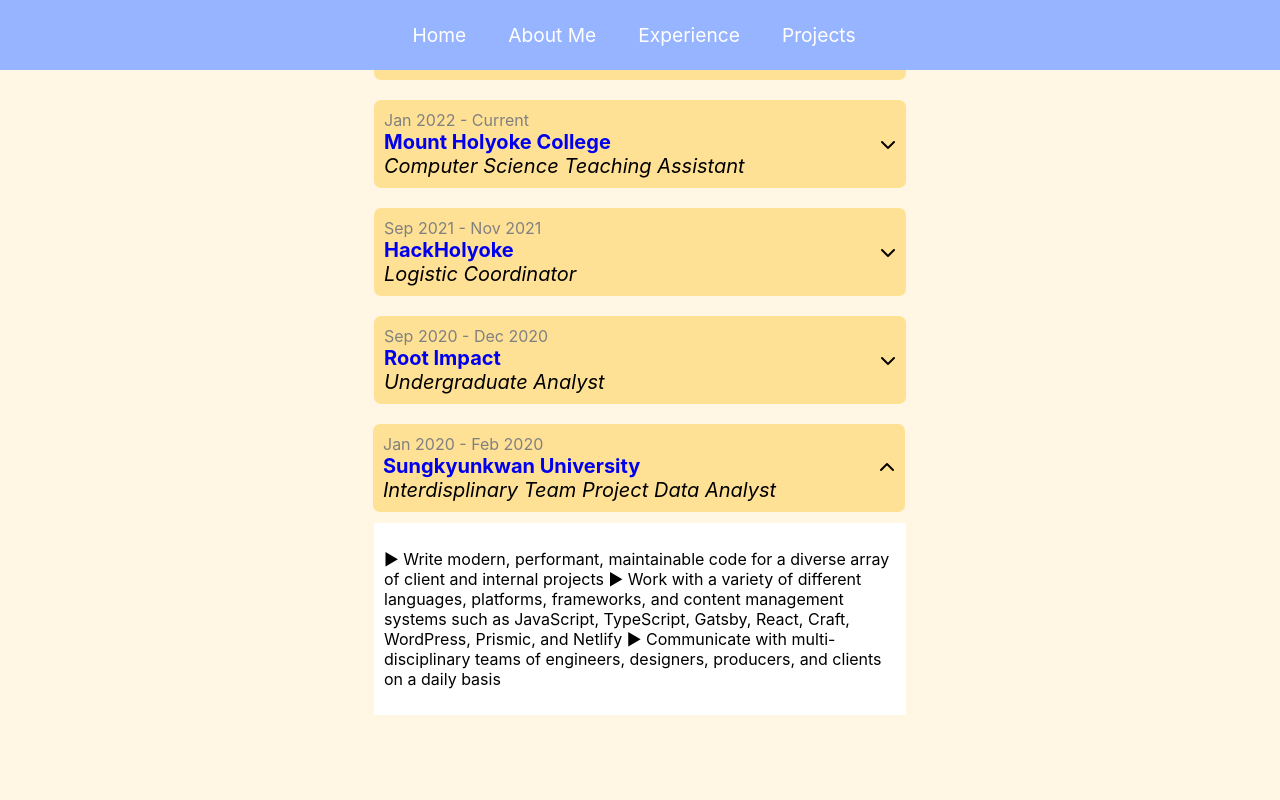
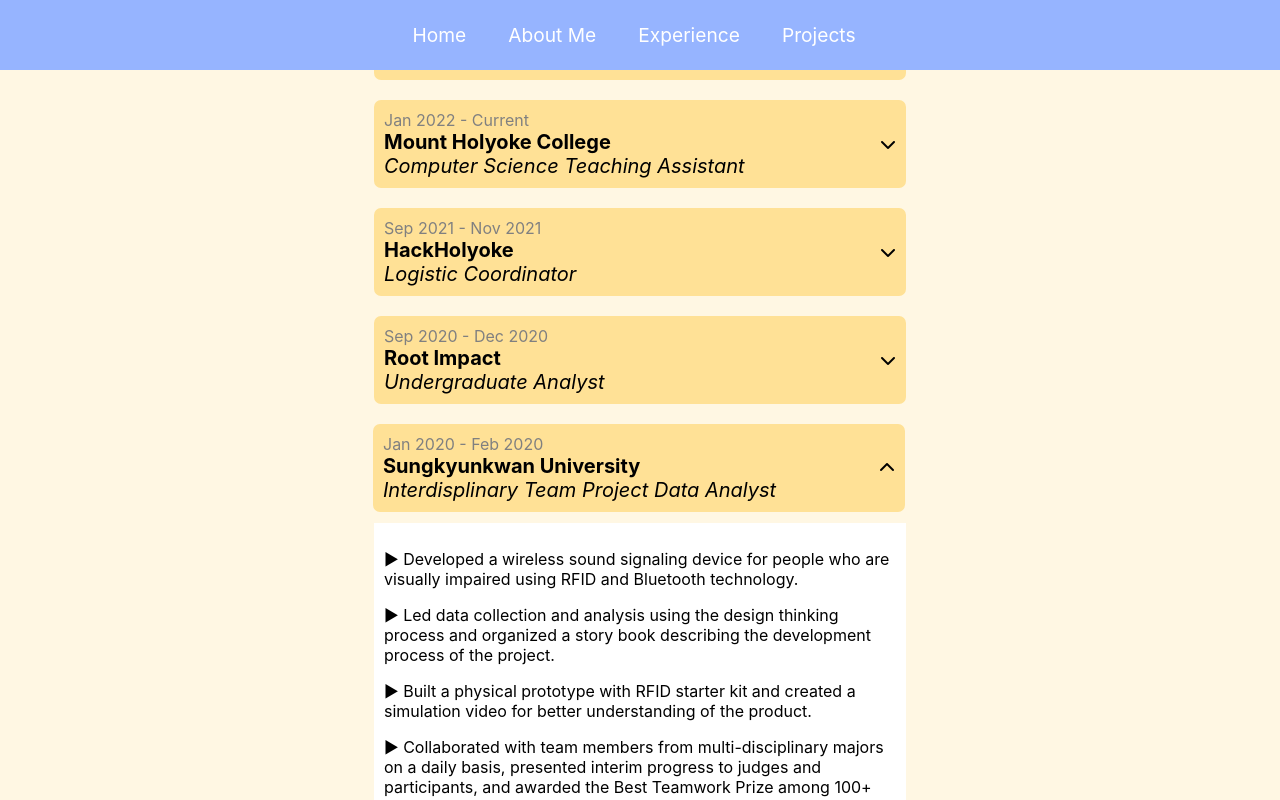
Before and after one commit to hejin-jeong/Portfolio-Website, a React (Create React App) app: page /experience in a window 1280 px wide. Both pictures are taken after a click on the element 640 px from the left and 841 px from the top of the page. Shown: the part 374-1174 px from the top of the page. Built offline with nearby package versions, Linux system fonts and the light colour scheme; the HTML template or start-up script is replaced by a standard one; a web font is replaced by a local one.

Commit message:
Update experience contents and button hover color

```diff
--- a/src/components/ExperienceCard.css
+++ b/src/components/ExperienceCard.css
@@ -28,12 +28,14 @@
     flex-direction: column;
 }
 
+.employer {
+    color: black;
+}
+
 .employer:hover {
     color: #96B4FF;
 }
 
-.arrow {
-}
 
 .experience-clicked {
     background-color: white;
--- a/src/components/ExperienceCard.js
+++ b/src/components/ExperienceCard.js
@@ -9,6 +9,7 @@
   role,
   role2,
   role3,
+  role4
 }) {
   const [isClicked, setIsClicked] = useState(false);
 
@@ -37,7 +38,7 @@
         </div>
         <i
           className={
-            isClicked ? "fa fa-chevron-up arrow" : "fa fa-chevron-down arrow"
+            isClicked ? "fa fa-chevron-up" : "fa fa-chevron-down"
           }
         ></i>
       </div>
@@ -48,6 +49,7 @@
         <p>{role}</p>
         <p>{role2}</p>
         <p>{role3}</p>
+        <p>{role4}</p>
       </div>
     </div>
   );
--- a/src/components/ExperienceItems.js
+++ b/src/components/ExperienceItems.js
@@ -1,3 +1,94 @@
+// ▶ Write modern, performant, maintainable code for a diverse array of client and internal projects
+
+// ▶ Work with a variety of different languages, platforms, frameworks, and content management systems such as JavaScript, TypeScript, Gatsby, React, Craft, WordPress, Prismic, and Netlify
+
+// ▶ Communicate with multi-disciplinary teams of engineers, designers, producers, and clients on a daily basis
+
+/*
+MHC Computer Science Society logo
+Computer Science SocietyComputer Science Society
+2 yrs 9 mos2 yrs 9 mos
+PresidentPresident
+Dec 2020 - Jan 2022 · 1 yr 2 mosDec 2020 - Jan 2022 · 1 yr 2 mos
+- Organized weekly meetings with the entire team for status updates and cross-team bonding
+- Developed goals for the organization and delegated expectations for each team to reach those goals- Organized weekly meetings with the entire team for status updates and cross-team bonding - Developed goals for the organization and delegated expectations for each team to reach those goals
+Chair of DesignChair of Design
+May 2019 - Dec 2020 · 1 yr 8 mosMay 2019 - Dec 2020 · 1 yr 8 mos
+South Hadley, Massachusetts, United StatesSouth Hadley, Massachusetts, United States
+- Redesigned the CSSociety website using Adobe Photoshop to encourage traffic from interested parties
+- Responsible for leading and overseeing the web development team
+- Redesigned the CSSociety website using Adobe Photoshop to encourage traffic from interested parties - Responsible for leading and overseeing the web development team
+TechTogether New York logo
+Chapter DirectorChapter Director
+TechTogether New YorkTechTogether New York
+Mar 2021 - Oct 2021 · 8 mosMar 2021 - Oct 2021 · 8 mos
+New York, New York, United StatesNew York, New York, United States
+Vimeo logo
+Software Engineering InternSoftware Engineering Intern
+Vimeo · InternshipVimeo · Internship
+Jun 2021 - Aug 2021 · 3 mosJun 2021 - Aug 2021 · 3 mos
+New York, New York, United StatesNew York, New York, United States
+- Rebuilt customer settings page on Vimeo OTT sites using React and Ruby on Rails
+- Collaborated with designers to optimize and develop UX and UI design for the new settings page
+- Assisted other engineers on the team with in-progress projects as needed- Rebuilt customer settings page on Vimeo OTT sites using React and Ruby on Rails - Collaborated with designers to optimize and develop UX and UI design for the new settings page - Assisted other engineers on the team with in-progress projects as needed
+TechTogether Atlanta logo
+Chapter DirectorChapter Director
+TechTogether AtlantaTechTogether Atlanta
+Dec 2020 - Feb 2021 · 3 mosDec 2020 - Feb 2021 · 3 mos
+Atlanta, Georgia, United StatesAtlanta, Georgia, United States
+- Organized TechTogether’s first annual hackathon in Atlanta for gender-marginalized individuals with 800+ registrants
+- Conducted regular meetings with cross-functional teams of 15+ organizers to prioritize project tasks according to event goals, deadlines, and task values- Organized TechTogether’s first annual hackathon in Atlanta for gender-marginalized individuals with 800+ registrants - Conducted regular meetings with cross-functional teams of 15+ organizers to prioritize project tasks according to event goals, deadlines, and task values
+Dotdash logo
+Product InternProduct Intern
+Dotdash · InternshipDotdash · Internship
+Jun 2020 - Dec 2020 · 7 mosJun 2020 - Dec 2020 · 7 mos
+New York, New York, United StatesNew York, New York, United States
+- Collaborated with product, marketing, design and engineering teams to develop plans for the implementation of new features in existing products
+- Utilized user experience testing tools and conducted stakeholder interviews to identify potential product improvements- Collaborated with product, marketing, design and engineering teams to develop plans for the implementation of new features in existing products - Utilized user experience testing tools and conducted stakeholder interviews to identify potential product improvements
+TechTogether New York logo
+Programming Team & Graphic DesignerProgramming Team & Graphic Designer
+TechTogether New YorkTechTogether New York
+Apr 2020 - Dec 2020 · 9 mosApr 2020 - Dec 2020 · 9 mos
+New York, New York, United StatesNew York, New York, United States
+- Acted as the liaison between the programming and marketing teams for cross-team collaboration
+- Selected and organized workshops, activities, challenges and prizes for the hackathon
+- Designed flyers, social media posts and various marketing materials to increase follower participation- Acted as the liaison between the programming and marketing teams for cross-team collaboration - Selected and organized workshops, activities, challenges and prizes for the hackathon - Designed flyers, social media posts and various marketing materials to increase follower participation
+iD Tech Camps logo
+Camp InstructorCamp Instructor
+iD Tech Camps · SeasonaliD Tech Camps · Seasonal
+Jun 2019 - Aug 2019 · 3 mosJun 2019 - Aug 2019 · 3 mos
+New York, New York, United StatesNew York, New York, United States
+- Constructed lesson plans for and instructed tech courses of varying difficulty for students 7-12 years old
+- Taught students how to code in Java, JavaScript, Python and Scratch- Constructed lesson plans for and instructed tech courses of varying difficulty for students 7-12 years old - Taught students how to code in Java, JavaScript, Python and Scratch
+Cravath, Swaine & Moore LLP logo
+IT Hardware InternIT Hardware Intern
+Cravath, Swaine & Moore LLP · InternshipCravath, Swaine & Moore LLP · Internship
+Jun 2018 - Aug 2018 · 3 mosJun 2018 - Aug 2018 · 3 mos
+New York, New York, United StatesNew York, New York, United States
+- Managed stock of computers and monitors on a weekly basis
+- Built and developed computers, preparing them for use by firm employees- Managed stock of computers and monitors on a weekly basis - Built and developed computers, preparing them for use by firm employees
+Girls Who Code logo
+Club HeadClub Head
+Girls Who CodeGirls Who Code
+Sep 2016 - Jun 2018 · 1 yr 10 mosSep 2016 - Jun 2018 · 1 yr 10 mos
+New York, New York, United StatesNew York, New York, United States
+- In charge of organizing day-to-day club activities and events
+- Ensure club members complete assignments and understand course material- In charge of organizing day-to-day club activities and events - Ensure club members complete assignments and understand course material
+Foundation Center logo
+Web Design and Devepopment InternWeb Design and Devepopment Intern
+Foundation Center · InternshipFoundation Center · Internship
+Jul 2017 - Sep 2017 · 3 mosJul 2017 - Sep 2017 · 3 mos
+New York, New York, United StatesNew York, New York, United States
+- Designed, built and maintained client websites and high traffic Foundation Center webpages using WordPress and eZ Publish
+- Conducted quality assurance tests, assisting in the development of AI powered search for Foundation Center-hosted sites- Designed, built and maintained client websites and high traffic Foundation Center webpages using WordPress and eZ Publish - Conducted quality assurance tests, assisting in the development of AI powered search for Foundation Center-hosted sites
+Usdan Center for the Creative & Performing Arts logo
+Bus monitorBus monitor
+Usdan Summer Camp for the ArtsUsdan Summer Camp for the Arts
+Jun 2014 - Aug 2015 · 1 yr 3 mosJun 2014 - Aug 2015 · 1 yr 3 mos
+Wheatley Heights, NYWheatley Heights, NY
+- Liased with the bus driver during the two hour drive to and from camp every morning and afternoon throughout the summer
+- Directed the children on the bus, making sure that they were safe and comfortable
+*/
 export const ExperienceItems = [
     {
         id: 1,
@@ -5,9 +96,10 @@
         employer: 'Bonterra',
         date: 'June 2022 - Aug 2022',
         url: 'https://www.bonterratech.com/',
-        role: '▶ Write modern, performant, maintainable code for a diverse array of client and internal projects',
-        role2: '▶ Work with a variety of different languages, platforms, frameworks, and content management systems such as JavaScript, TypeScript, Gatsby, React, Craft, WordPress, Prismic, and Netlify',
-        role3: '▶ Communicate with multi-disciplinary teams of engineers, designers, producers, and clients on a daily basis'
+        role: '▶ Built RESTful APIs for an integrated web platform and created an online report page where clients are able to filter their transactions from a particular third-party platform using C# and SQL.',
+        role2: '▶ Wrote tests for features and API functionallity and ran both automated and manual testings on TeamCity. Utilized Microsoft SQL Server Management Studio to retrieve data from SQL server databases.',
+        role3: '▶ Upgraded Android mobile app, configured Bluetooth permission requests to meet security requirements, and set up its UI design using Kotlin.',
+        role4: '▶ Did pair programming and code reviews to engineers across teams. Shared ongoing process and presented the projects during daily team stand-up and biweekly stakeholder meetings.'
     },
     {
         id: 2,
@@ -15,7 +107,8 @@
         employer: 'HackHolyoke',
         date: 'March 2022 - Current',
         url: 'https://hackholyoke.com/',
-        role: '▶ Write modern, performant, maintainable code for a diverse array of client and internal projects \n▶ Work with a variety of different languages, platforms, frameworks, and content management systems such as JavaScript, TypeScript, Gatsby, React, Craft, WordPress, Prismic, and Netlify \n▶ Communicate with multi-disciplinary teams of engineers, designers, producers, and clients on a daily basis'
+        role: '▶ Co-developing an official website for the school’s traditional 24-hour hackathon using React.js and Figma.',
+        role2: '▶ Organized weekly web development team meetings and utilized GitHub milestones to prioritize project tasks according to the hackathon\'s goals, deadlines, and task values.'
     },
     {
         id: 3,
@@ -23,7 +116,8 @@
         employer: 'Mount Holyoke College',
         date: 'Jan 2022 - Current',
         url: 'https://www.mtholyoke.edu/',
-        role: '▶ Write modern, performant, maintainable code for a diverse array of client and internal projects \n▶ Work with a variety of different languages, platforms, frameworks, and content management systems such as JavaScript, TypeScript, Gatsby, React, Craft, WordPress, Prismic, and Netlify \n▶ Communicate with multi-disciplinary teams of engineers, designers, producers, and clients on a daily basis'
+        role: '▶ Pair programming and assisting 14 students with Python coding assignments and debugging in weekly Intro to Computer Science lab sessions and TA hours.',
+        role2: '▶ Mentoring 5 students with 1-on-1 weekly meetings tutoring on CS-related problems and career path.'
     },
     {
         id: 4,
@@ -31,7 +125,8 @@
         employer: 'HackHolyoke',
         date: 'Sep 2021 - Nov 2021',
         url: 'https://hackholyoke.com/',
-        role: '▶ Write modern, performant, maintainable code for a diverse array of client and internal projects \n▶ Work with a variety of different languages, platforms, frameworks, and content management systems such as JavaScript, TypeScript, Gatsby, React, Craft, WordPress, Prismic, and Netlify \n▶ Communicate with multi-disciplinary teams of engineers, designers, producers, and clients on a daily basis'
+        role: '▶ Coordinated workshops, mentorships, and judging sessions for gender-marginalized individuals with 350+ registrants.',
+        role2: '▶ Conducted weekly logistic team meetings for discussions and updated status during regular meetings with cross-functional teams of 10+ organizers.'
     },
     {
         id: 5,
@@ -39,7 +134,8 @@
         employer: 'Root Impact',
         date: 'Sep 2020 - Dec 2020',
         url: 'https://rootimpact.org/en/',
-        role: '▶ Write modern, performant, maintainable code for a diverse array of client and internal projects \n▶ Work with a variety of different languages, platforms, frameworks, and content management systems such as JavaScript, TypeScript, Gatsby, React, Craft, WordPress, Prismic, and Netlify \n▶ Communicate with multi-disciplinary teams of engineers, designers, producers, and clients on a daily basis'
+        role: '▶ Collaborated with Woowa Brothers Co. (South Korea’s biggest delivery platform company) by suggesting solutions and UI designs for their mobile app (10M+ downloads) about assisting low income children and low income single households who are suffering from Covid-19.',
+        role2: '▶ Held daily meetings with undergraduates team following the design thinking process using Google Docs, Sheets, Slides, and Forms and provided insights into the data from survey and interviews with 100+ participants.',
     },
     {
         id: 6,
@@ -47,6 +143,9 @@
         employer: 'Sungkyunkwan University',
         date: 'Jan 2020 - Feb 2020',
         url: 'https://eng.skku.edu/',
-        role: '▶ Write modern, performant, maintainable code for a diverse array of client and internal projects \n▶ Work with a variety of different languages, platforms, frameworks, and content management systems such as JavaScript, TypeScript, Gatsby, React, Craft, WordPress, Prismic, and Netlify \n▶ Communicate with multi-disciplinary teams of engineers, designers, producers, and clients on a daily basis'
+        role: '▶ Developed a wireless sound signaling device for people who are visually impaired using RFID and Bluetooth technology.',
+        role2: '▶ Led data collection and analysis using the design thinking process and organized a story book describing the development process of the project.',
+        role3: '▶ Built a physical prototype with RFID starter kit and created a simulation video for better understanding of the product.',
+        role4: '▶ Collaborated with team members from multi-disciplinary majors on a daily basis, presented interim progress to judges and participants, and awarded the Best Teamwork Prize among 100+ participants from 15+ teams.'
     }
 ]
--- a/src/components/Footer.css
+++ b/src/components/Footer.css
@@ -10,4 +10,5 @@
 
 .footer-logos {
     margin: 0 10px;
+    color: #96B4FF;
 }
--- a/src/components/Footer.js
+++ b/src/components/Footer.js
@@ -8,13 +8,13 @@
   return (
     <footer className="footer">
       <div>
-        <a href="https://github.com/hejin-jeong" target="_blank" rel="noreferrer">
+        <a href="https://github.com/hejin-jeong" target="_blank" rel="noreferrer" title="GitHub">
           <i class="fa fa-github footer-logos" aria-hidden="true"></i>
         </a>
-        <a href="mailto:pearlofthesea25@gmail.com">
+        <a href="mailto:pearlofthesea25@gmail.com" title="Gmail">
         <i class="fa fa-envelope footer-logos"></i>
         </a>
-        <a href="https://www.linkedin.com/in/hejin-jeong/" target="_blank" rel="noreferrer">
+        <a href="https://www.linkedin.com/in/hejin-jeong/" target="_blank" rel="noreferrer" title="LinkedIn">
         <i class="fa fa-linkedin footer-logos"></i>
         </a>
       </div>
--- a/src/components/ProfileChange.js
+++ b/src/components/ProfileChange.js
@@ -32,7 +32,7 @@
 
   return (
     <div>
-      <img className="profile-img" src={image} alt="Profile" />
+      <img className="profile-img" src={image} alt="Profile Pictures" title="Nice to meet you:)" />
     </div>
   );
 }
--- a/src/pages/ExperiencePage.js
+++ b/src/pages/ExperiencePage.js
@@ -13,13 +13,7 @@
             return (
                 <ExperienceCard
                 key={item.id}
-                  title={item.title}
-                  employer={item.employer}
-                  date={item.date}
-                  url={item.url}
-                  role={item.role}
-                  role2={item.role2}
-                  role3={item.role3}
+                {...item}
                 />
             );
           })}
--- a/src/pages/ProjectPage.js
+++ b/src/pages/ProjectPage.js
@@ -14,9 +14,7 @@
               <>
                 <ProjectPageCard
                   key={index}
-                  img={item.img}
-                  title={item.title}
-                  content={item.content}
+                  {...item}
                 />
               </>
             );
```
Also changed, not shown: src/pages/AboutMePage.js (+4 -4 lines), src/pages/HomePage.css (+6 -1 lines), src/pages/HomePage.js (+8 -11 lines), 1 other file (tests, documents, lock files or other folders).
